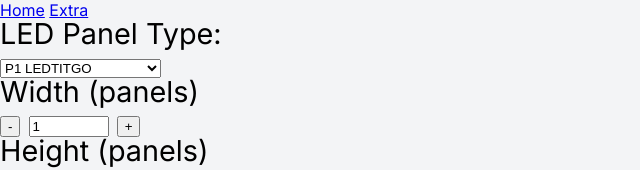
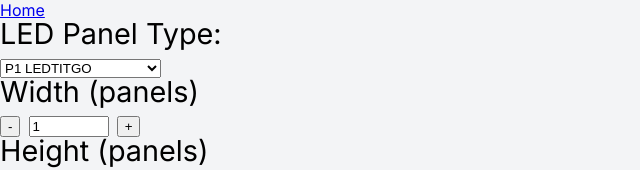
Before and after one commit to stogarauna/skaiciuokle, a SvelteKit app: page / in a window 1280 px wide. Shown: the top 170 px of the page, without its empty margins (0-640 px from the left). Built offline with nearby package versions, Linux system fonts and the light colour scheme.

Commit message:
chore: remove Extra nav link from header

```diff
--- a/src/routes/+layout.svelte
+++ b/src/routes/+layout.svelte
@@ -1,9 +1,8 @@
 
 <nav class="w-full bg-white shadow-sm">
-  <div class="max-w-md mx-auto px-4 py-3 flex gap-4 items-center">
+	<div class="max-w-md mx-auto px-4 py-3 flex gap-4 items-center">
 	<a href="/" class="text-blue-600 font-medium">Home</a>
-	<a href="/extra" class="text-gray-600 hover:text-blue-600">Extra</a>
-  </div>
+	</div>
 </nav>
 
 <main class="min-h-screen bg-gray-100 flex flex-col items-center px-4 py-6" style="font-size: 1.8rem !important; line-height: 1 !important;">
```
